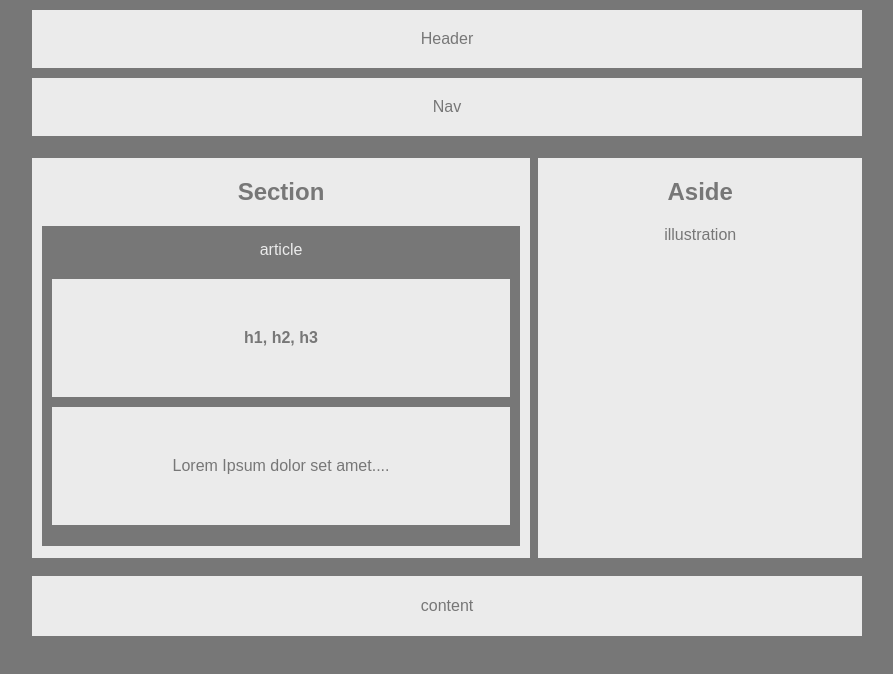
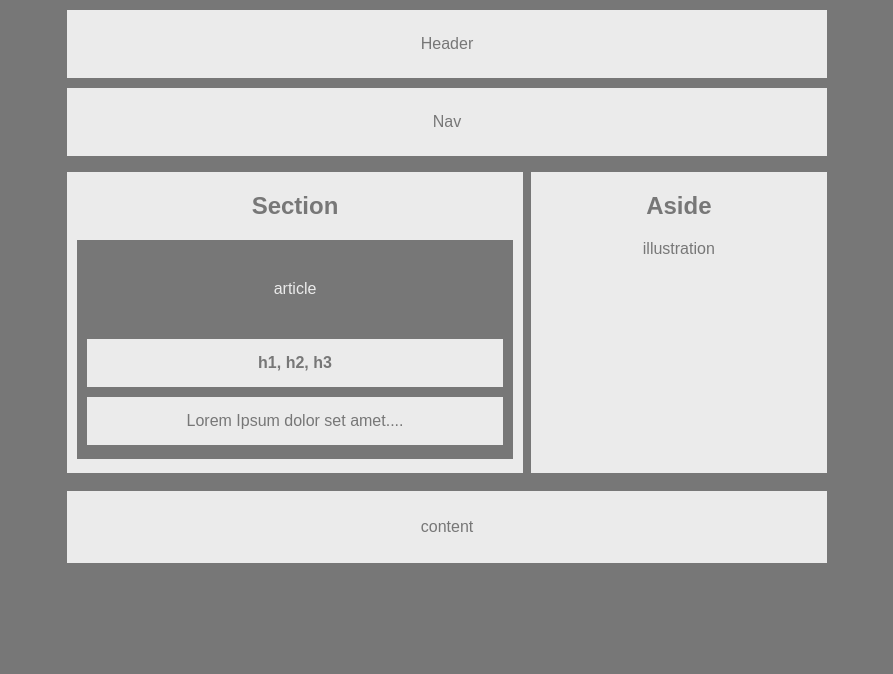
Before and after one commit to amit8001/HW-Wireframe, a plain HTML site: page index.html in a window 1280 px wide. Shown: the whole page, without its empty margins (193-1086 px from the left). Drawn offline with Linux system fonts and the light colour scheme.

Commit message:
Latest code version with resizing

```diff
--- a/style.css
+++ b/style.css
@@ -3,16 +3,16 @@ body{
     font-family: 'Arial', 'Helvetica Neue', Helvetica, sans-serif;
     width: '960px';
     font-size: '18px';
-    margin: 10px 225px;
+    margin: 10px 260px;
 }
 body header, body nav {
     background-color: #ebebeb;
     color: #777;
     margin-top: 10px;
-    /*width: 1167px;*/
+    /* width: 1167px; */
     text-align: center;
-    padding-top: 20px;
-    padding-bottom: 20px;
+    padding-top: 25px;
+    padding-bottom: 25px;
 }
 section {
     background-color: #ebebeb;
@@ -20,8 +20,8 @@ section {
     color: #777;
     text-align: center;
     float: left;
-    margin-top: 22px;
-   /* margin-bottom: 10px;*/
+    margin-top: 16px;
+    /* margin-bottom: 10px; */
 }
 aside {
     background-color: #ebebeb;
@@ -29,46 +29,43 @@ aside {
     color: #777;
     text-align: center;
     float: right;
-    margin-top: 22px;
-   /* margin-bottom: 10px;
-    margin-right: 0px;*/
+    margin-top: 16px;
 }
 footer {
     background-color: #ebebeb;
-    /*width: 1167px;*/
+    /* width: 1167px; */
     color: #777;
     text-align: center;
-    margin-top: 440px;
-    padding-top: 5px;
-    padding-bottom: 5px;
+    margin-top: 335px;
+    padding-top: 11px;
+    padding-bottom: 11px;
 }
 
 article {
     color: #ebebeb;
     background-color: #777;
     margin: 10px 10px 20px 10px;
-    height: 305px;
-    padding-top: 15px;
-
+    height: 179px;
+    padding-top: 40px;
 }
  p{
     color: #777;
     background-color: #ebebeb;
     }
-section, aside{
-    height: 400px;
+section, aside {
+        height: 301px;
 }
 #hdr {
     margin: 10px 10px 10px 10px;
-    /*width: 600px;*/
-    margin-top: 20px;
-    padding-top: 50px;
-    padding-bottom: 50px;
+    /* width: 600px; */
+    margin-top: 41px;
+    padding-top: 15px;
+    padding-bottom: 15px;
 }
 #ct {
     padding: 10px;
     margin: 10px 10px 10px 10px;
-    /*width: 578px;*/
-    padding-bottom: 50px;
-    padding-top: 50px;
+    /* width: 578px; */
+    padding-bottom: 15px;
+    padding-top: 15px;
 }
```
